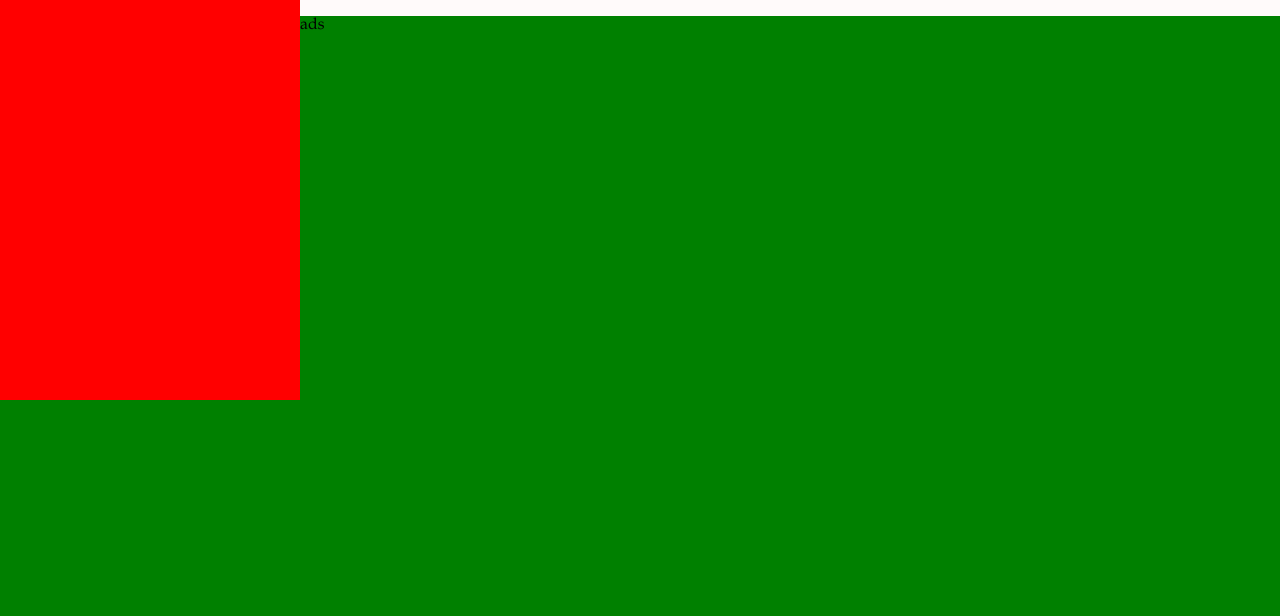
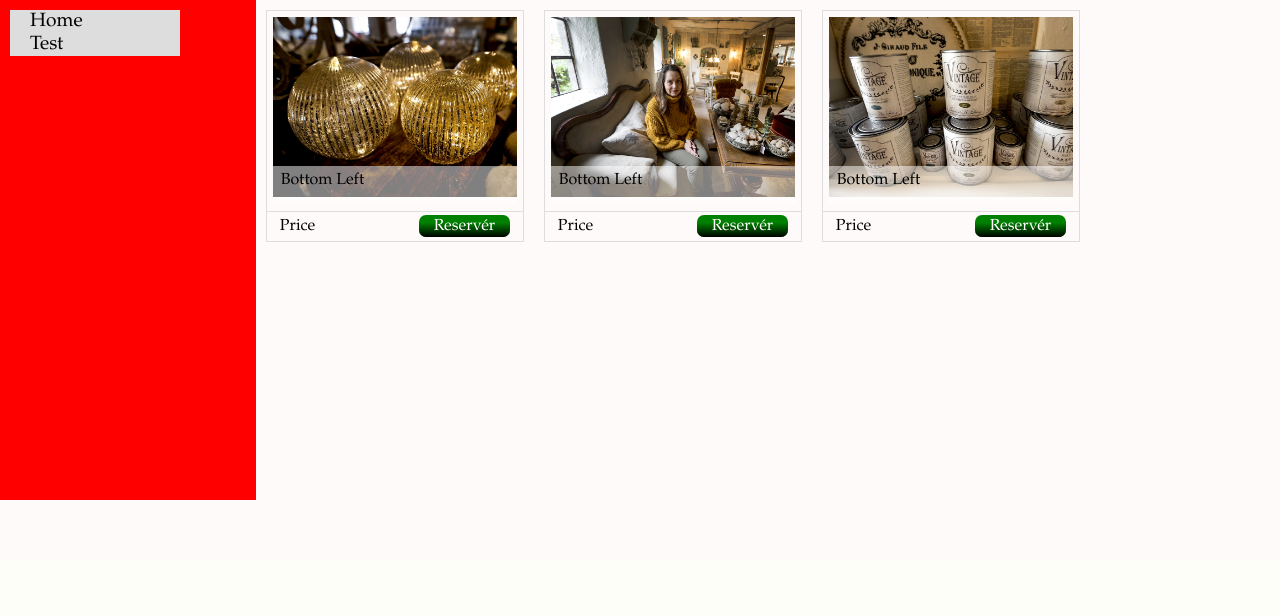
Before and after one commit to ThomasElvangMoeller/lopperoglandstil, a Node server app: page /katalog.html in a window 1280 px wide. Shown: the part 240-856 px from the top of the page. After the commit the page ends 740 px from the top, so only its background shows below. Run offline with Node 20, Linux system fonts and the light colour scheme; some libraries are stand-ins or nearby versions.

Commit message:
Katalog - Produkters opstilling (CSS, HTML)
style.css og katalog.hrml opdateret

```diff
--- a/public/katalog.html
+++ b/public/katalog.html
@@ -32,14 +32,67 @@
 </div>
 
 <!--content-->
-
+<div class="container">
     <div class="product-menu">
-
+        <ul class="menu-content">
+            <li><a>Home</a></li>
+            <li><a>Test</a></li>
+        </ul>
     </div>
     <div class="products">
-        <p>ads</p>
+        <div class="products-content">
+            <a href="#">
+                <div class="product-picturebox">
+                    <div class="bottomleft"><p class="product-name">Bottom Left</p></div>
+                    <img class="product-picture" src="imgs/odderAvis8.jpg">
+
+                </div>
+            </a>
+            <div class="products-price-reservation">
+                <div class="products-price">
+                    Price
+                </div>
+                <div class="products-reservation">
+                    <a class="reservation" href="#">Reservér</a>
+                </div>
+            </div>
+        </div>
+        <div class="products-content">
+            <a href="#">
+                <div class="product-picturebox">
+                    <div class="bottomleft"><p class="product-name">Bottom Left</p></div>
+                    <img class="product-picture" src="imgs/odderAvis9.jpg">
+
+                </div>
+            </a>
+            <div class="products-price-reservation">
+                <div class="products-price">
+                    Price
+                </div>
+                <div class="products-reservation">
+                    <a class="reservation" href="#">Reservér</a>
+                </div>
+            </div>
+        </div>
+        <div class="products-content">
+            <a href="#">
+                <div class="product-picturebox">
+                    <div class="bottomleft"><p class="product-name">Bottom Left</p></div>
+                    <img class="product-picture" src="imgs/odderAvis7.jpg">
+
+                </div>
+            </a>
+            <div class="products-price-reservation">
+                <div class="products-price">
+                    Price
+                </div>
+                <div class="products-reservation">
+                    <a class="reservation" href="#">Reservér</a>
+                </div>
+            </div>
+        </div>
     </div>
-
+</div>
 
 
 </body>
--- a/public/style.css
+++ b/public/style.css
@@ -125,27 +125,123 @@ nav .navLinks a:hover {
 
 
 
-.grid-katalog {
-  display: grid;
-  grid-template-areas: 'left middle ';
+.container {
+  display: table;
+  width: 100%;
+
 }
 .product-menu {
-  float: left;
-  height: 400px;
-  width: 300px;
+  display: table-cell;
+  width: 20%;
+  height: 500px;
   background-color: red;
 }
 
 .products {
-  height: 600px;
-  background-color: green;
+  height: 200px;
+  display: table-cell;
+  width: 80%;
+  background-color: #fffafa;
+}
+
+.menu-content {
+  list-style-type: none;
+  margin: 0;
+  padding: 10px;
+  height: 100%; /* Full height */
+  position: fixed; /* Make it stick, even on scroll */
+  overflow: auto; /* Enable scrolling if the sidenav has too much content */
+}
+
+.menu-content li a {
+  display: block;
+  width: 150px;
+  background-color: #dddddd;
+  font-size: larger;
+  padding-left: 20px;
+}
+
+.menu-content li a:hover {
+  background-color: #555;
+  color: white;
+}
+
+.menu-content li a:active {
+  background-color: #4CAF50;
+  color: white;
+}
+
+.products-content {
+  float: left;
+  /*background-color: rgba(0,0,0,0.05);*/
+  width: 25%;
+  margin: 10px;
+  border: 1px #dddddd solid;
+}
+
+.product-picturebox{
+  width: 95%;
+  margin: 2.5%;
+  text-align: center;
+  overflow: hidden;
+  position: relative;
+}
+
+.product-picture {
+  height: 180px;
+  opacity: 1;
+}
+
+.bottomleft {
+  position: absolute;
+  bottom: 0px;
+  /*left: 16px;*/
+  font-size: 16px;
+  z-index: +1;
+  background: rgba(255,255,255,0.5);
+  width: 100%;
+  height: 20%;
+  text-align: left;
+  padding-left: 3%;
+}
+
+.product-name {
+  margin-top: 5px;
+  color: black;
+}
+
+.products-name {
 
 }
 
-.menu-content {
+.products-price-reservation {
+  display: table;
+  width: 90%;
+  margin-top: 3%;
+  padding: 5px 5% 5px 5%;
+  border-top: 1px #dddddd solid;
+}
+
+.products-price {
+  display: table-cell;
+  width: 80%;
+}
+
+.pruducts-reservation {
+  display: table-cell;
+  width: 20%;
 
 }
 
-.produkter.content{
+.reservation {
+  padding: 3px 15px 3px 15px;
+  background: linear-gradient(transparent 35%, black), green;
+  color: white;
+  text-align: center;
+  text-decoration: none;
+  border-radius: 7px;
+}
 
+.reservation:hover, .reservation:active {
+  background: linear-gradient(transparent 35%, #424242), green;
 }
```
